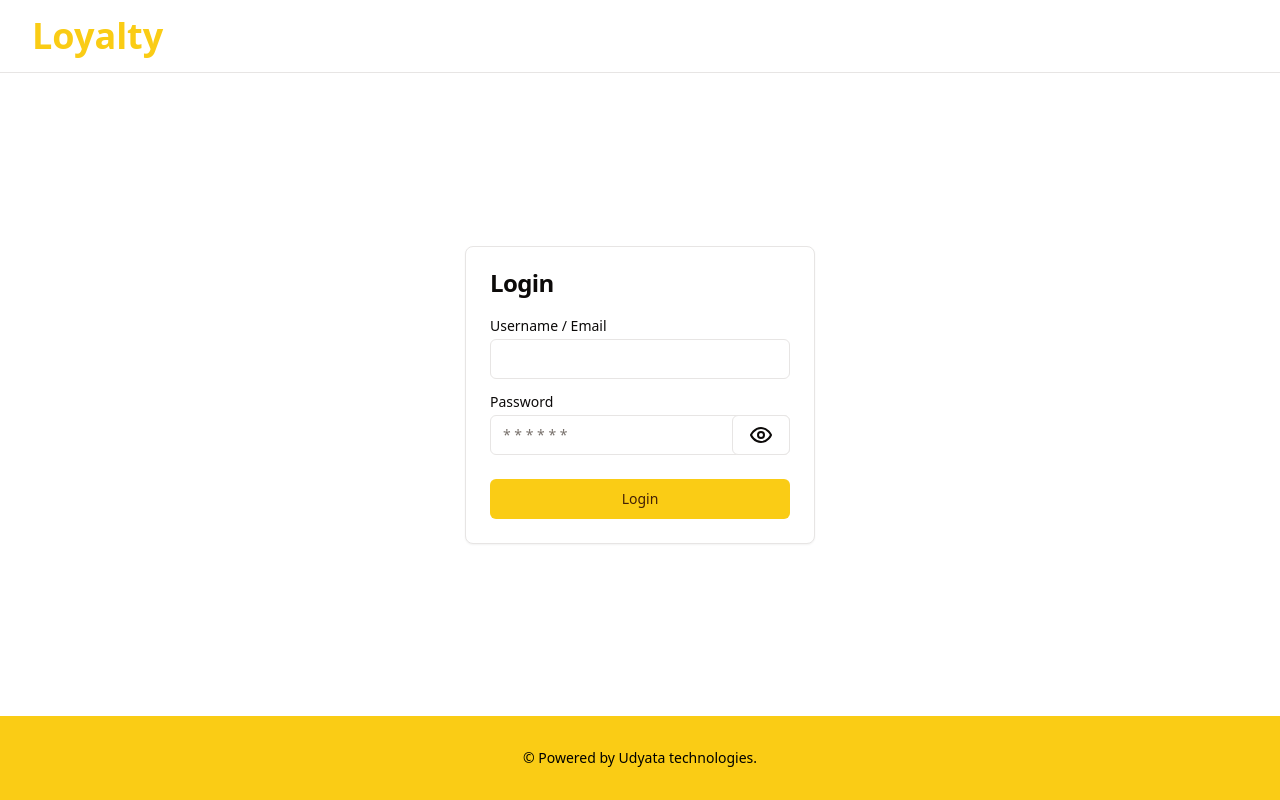
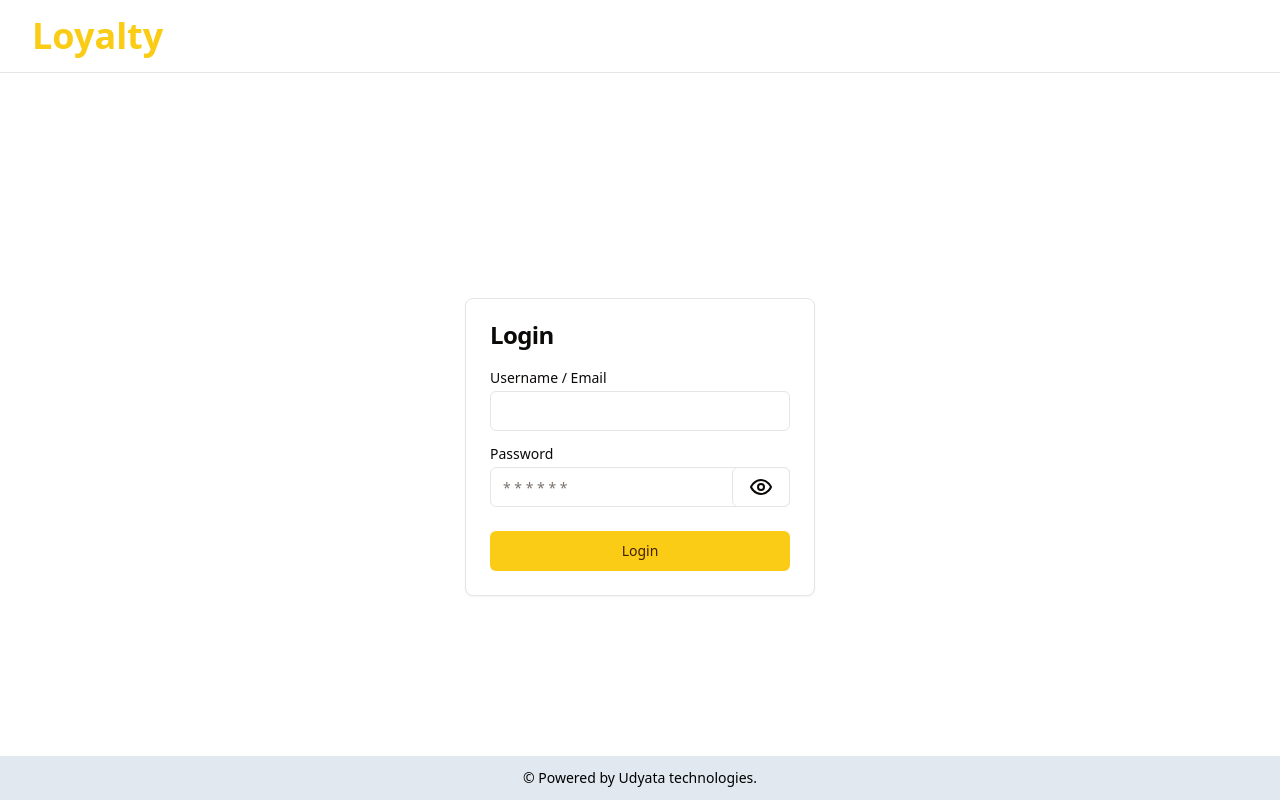
Before and after one commit to aaananddd/loyalty-frontend, a React (Vite) app: page /login in a window 1280 px wide. Built offline with nearby package versions, Linux system fonts and the light colour scheme.

Commit message:
position set & footer set margin bottom set

```diff
--- a/src/components/Footer/index.jsx
+++ b/src/components/Footer/index.jsx
@@ -1,6 +1,6 @@
 const Footer = () => {
   return (
-    <footer className="w-full  bg-primary text-white py-8 ">
+    <footer className="w-full  bg-slate-200 text-white py-3 ">
       <p className="text-sm text-center text-black">
         © Powered by Udyata technologies.
       </p>
--- a/src/pages/private/user-management/index.jsx
+++ b/src/pages/private/user-management/index.jsx
@@ -11,7 +11,7 @@ const UserManagementPage = () => {
           <CreateUserDialog />
         </div>
       </div>
-      <div className="px-4 my-4 space-y-2">
+      <div className="px-4 my-4 space-y-2 mb-24">
         <UsersList />
       </div>
     </div>
--- a/src/router/RootLayout.jsx
+++ b/src/router/RootLayout.jsx
@@ -18,10 +18,10 @@ const RootLayout = () => {
           <Suspense fallback={<PageLoader />}>
             <div className="flex-1">
               <Outlet />
+        <Footer />
             </div>
           </Suspense>
         </div>
-        <Footer />
       </main>
       <Toaster richColors />
     </>
```
